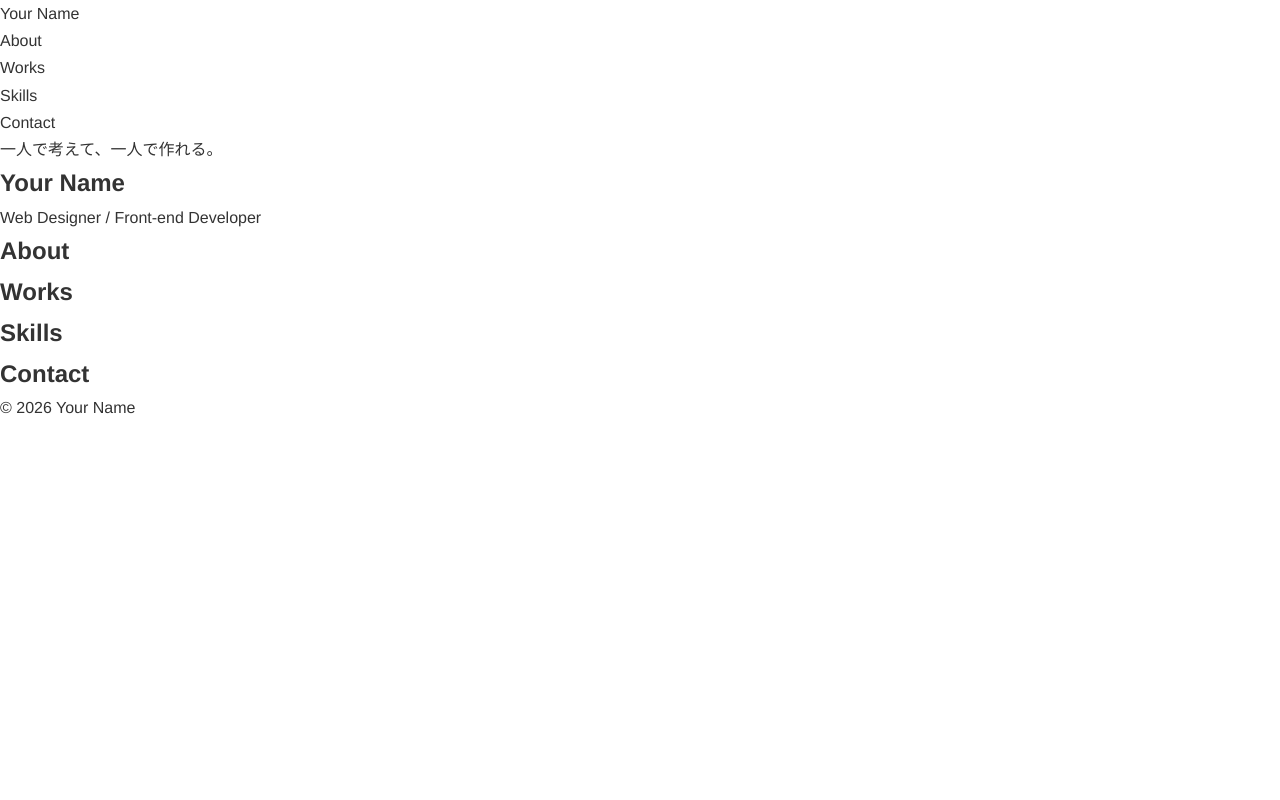
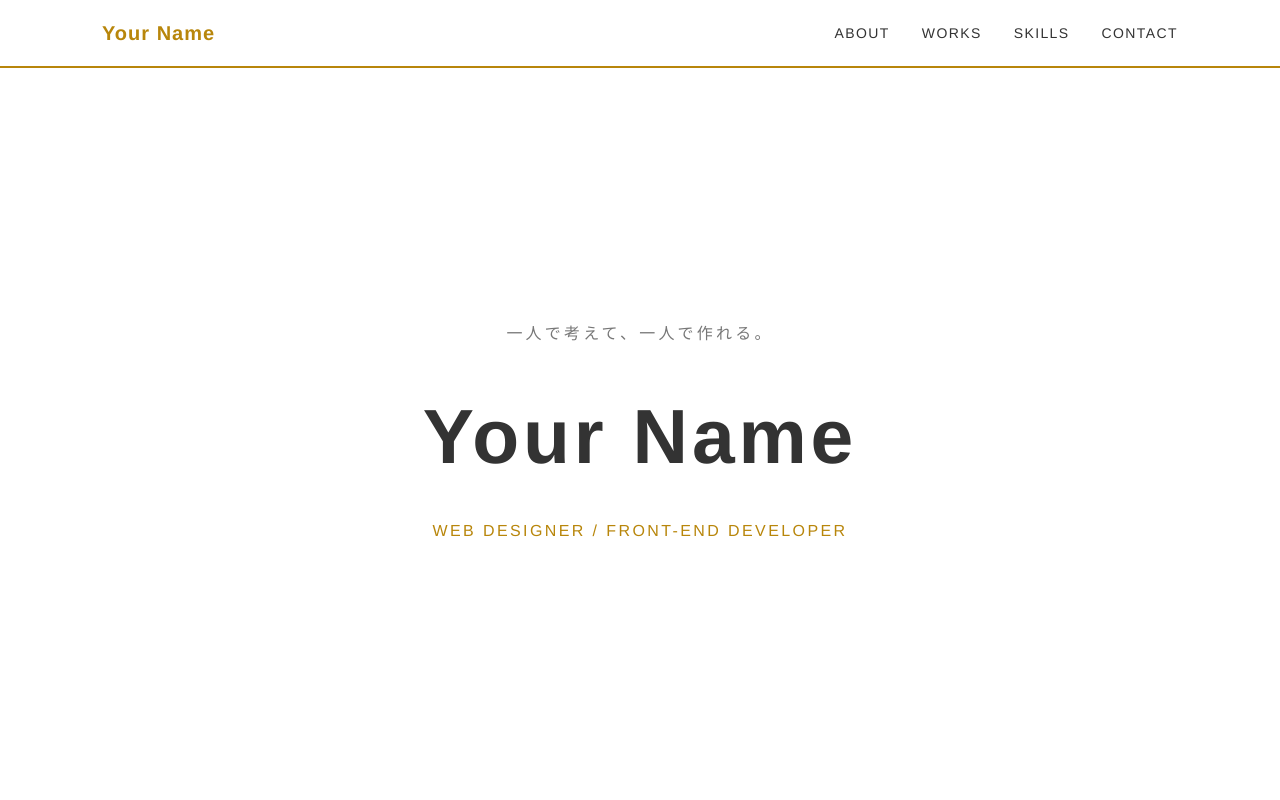
Before and after one commit to sekiiiguchiii/portfolio, a website built with Vite: page index.html in a window 1280 px wide. Shown: the top 800 px of the page. Built offline with nearby package versions, Linux system fonts and the light colour scheme.

Commit message:
add base styles

```diff
--- a/src/style.css
+++ b/src/style.css
@@ -29,3 +29,161 @@ a {
 ul {
   list-style: none;
 }
+
+:root {
+  --color-primary: #B8860B;
+  --color-bg: #ffffff;
+  --color-bg-gray: #f5f5f5;
+  --color-text: #333333;
+  --color-text-light: #777777;
+  --max-width: 1140px;
+}
+
+/* ============
+   Header / Nav
+   ============ */
+.header {
+  position: fixed;
+  top: 0;
+  left: 0;
+  width: 100%;
+  background: var(--color-bg);
+  border-bottom: 2px solid var(--color-primary);
+  z-index: 100;
+}
+
+.nav {
+  display: flex;
+  justify-content: space-between;
+  align-items: center;
+  max-width: var(--max-width);
+  margin: 0 auto;
+  padding: 1rem 2rem;
+}
+
+.nav__logo {
+  font-size: 1.25rem;
+  font-weight: 700;
+  color: var(--color-primary);
+  letter-spacing: 0.05em;
+}
+
+.nav__list {
+  display: flex;
+  gap: 2rem;
+}
+
+.nav__link {
+  font-size: 0.875rem;
+  letter-spacing: 0.1em;
+  text-transform: uppercase;
+  color: var(--color-text);
+  transition: color 0.3s;
+}
+
+.nav__link:hover {
+  color: var(--color-primary);
+}
+
+/* ============
+   Hero
+   ============ */
+.hero {
+  min-height: 100vh;
+  display: flex;
+  align-items: center;
+  justify-content: center;
+  background: var(--color-bg);
+  padding-top: 4rem;
+}
+
+.hero__inner {
+  text-align: center;
+  padding: 2rem;
+}
+
+.hero__catch {
+  font-size: 1rem;
+  letter-spacing: 0.2em;
+  color: var(--color-text-light);
+  margin-bottom: 1.5rem;
+}
+
+.hero__title {
+  font-size: clamp(2.5rem, 6vw, 5rem);
+  font-weight: 700;
+  letter-spacing: 0.05em;
+  color: var(--color-text);
+  margin-bottom: 1rem;
+}
+
+.hero__sub {
+  font-size: 1rem;
+  letter-spacing: 0.15em;
+  color: var(--color-primary);
+  text-transform: uppercase;
+}
+
+/* ============
+   Section 共通
+   ============ */
+.section {
+  padding: 6rem 2rem;
+}
+
+.about,
+.works,
+.skills,
+.contact {
+  padding: 6rem 2rem;
+}
+
+.about,
+.skills {
+  background: var(--color-bg-gray);
+}
+
+.works,
+.contact {
+  background: var(--color-bg);
+}
+
+.about__inner,
+.works__inner,
+.skills__inner,
+.contact__inner {
+  max-width: var(--max-width);
+  margin: 0 auto;
+}
+
+.about__title,
+.works__title,
+.skills__title,
+.contact__title {
+  font-size: 2rem;
+  font-weight: 700;
+  letter-spacing: 0.1em;
+  text-transform: uppercase;
+  color: var(--color-text);
+  margin-bottom: 3rem;
+  padding-bottom: 1rem;
+  border-bottom: 2px solid var(--color-primary);
+  display: inline-block;
+}
+
+
+/* ============
+   Footer
+   ============ */
+.footer {
+  background: var(--color-text);
+  color: var(--color-bg);
+  text-align: center;
+  padding: 2rem;
+}
+
+.footer__copy {
+  font-size: 0.875rem;
+  letter-spacing: 0.1em;
+  color: var(--color-text-light);
+}
```
